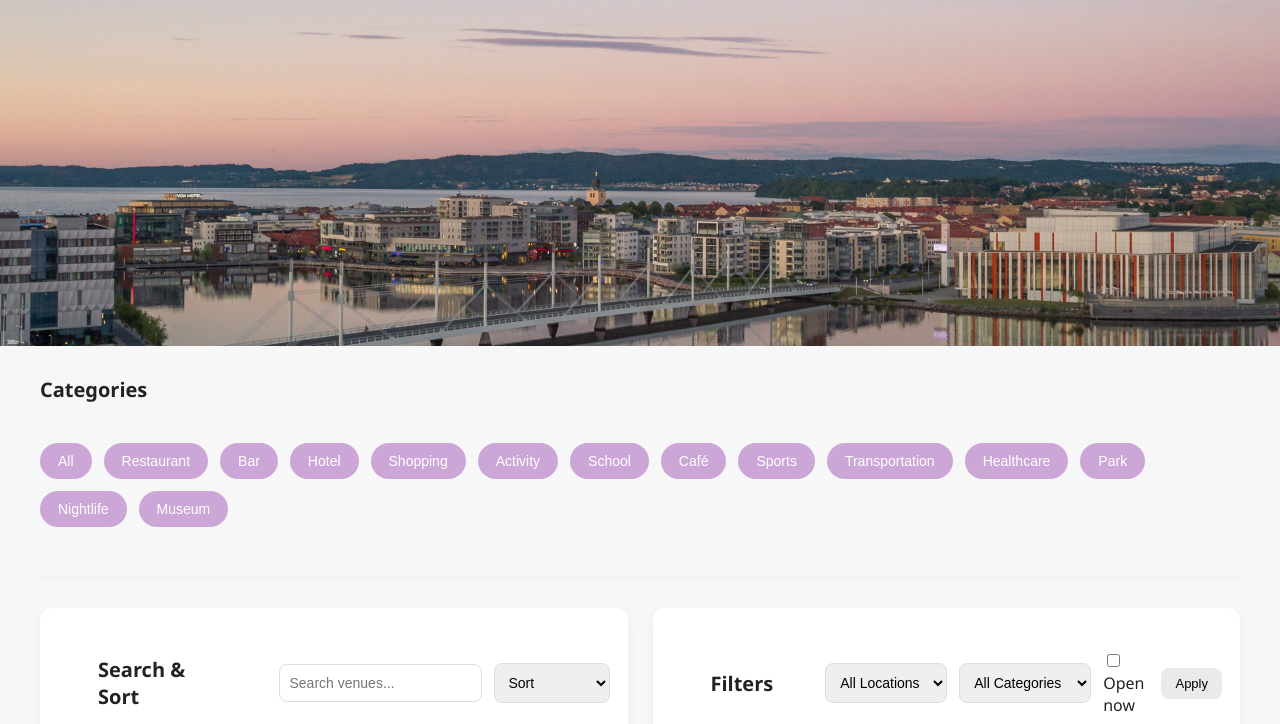
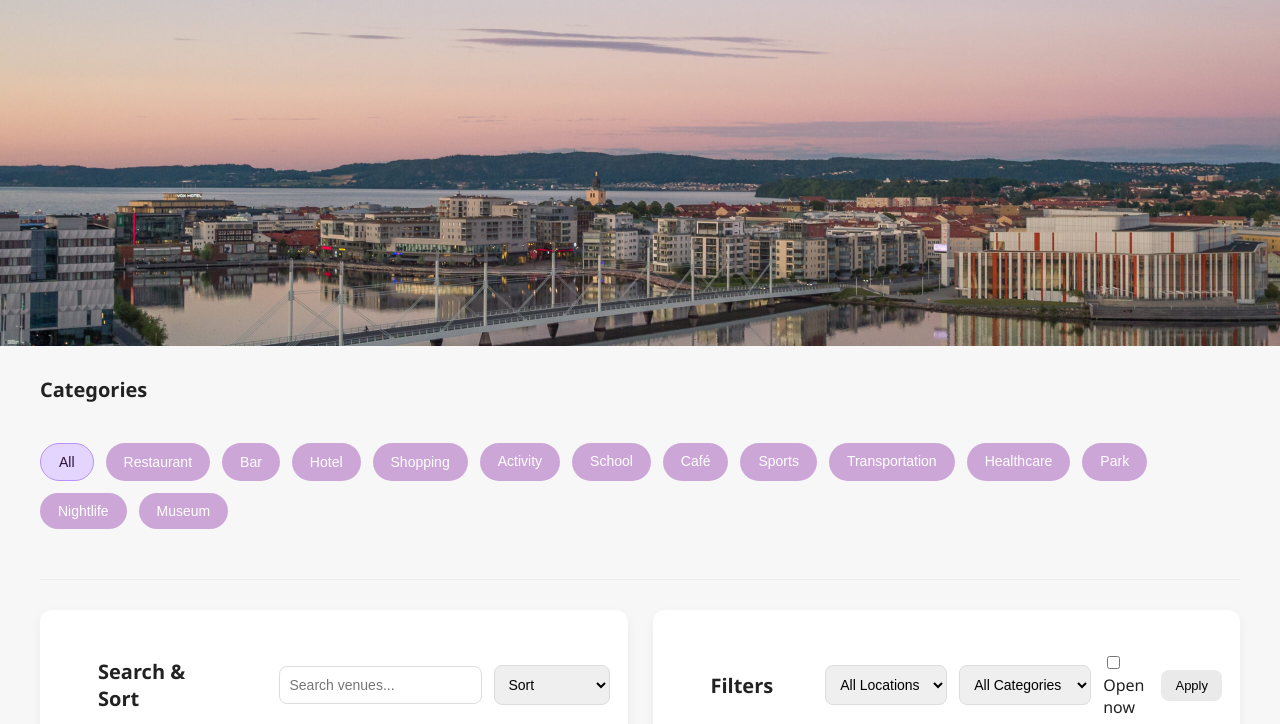
Before and after one commit to ju-nmd2023/Advanced-WebDev-Project, a plain HTML site: page frontend/index.html in a window 1280 px wide. Both pictures are taken after a click on the button "All". Shown: the part 76-800 px from the top of the page. Drawn offline with Linux system fonts and the light colour scheme; no server answers.

Commit message:
category buttons styled

```diff
--- a/frontend/index.html
+++ b/frontend/index.html
@@ -13,7 +13,7 @@
     <h2>Categories</h2>
 
     <div class="category-buttons">
-      <button onclick="filterCategory('')">All</button>
+      <!-- <button onclick="filterCategory('')">All</button>
 
       <button onclick="filterCategory('Restaurant')">Restaurant</button>
       <button onclick="filterCategory('Bar')">Bar</button>
@@ -27,7 +27,108 @@
       <button onclick="filterCategory('Healthcare')">Healthcare</button>
       <button onclick="filterCategory('Park')">Park</button>
       <button onclick="filterCategory('Nightlife')">Nightlife</button>
-      <button onclick="filterCategory('Museum')">Museum</button>
+      <button onclick="filterCategory('Museum')">Museum</button> -->
+
+      <button
+        class="category-btn"
+        data-category=""
+        onclick="filterCategory('', this)"
+      >
+        All
+      </button>
+
+      <button
+        class="category-btn"
+        data-category="Restaurant"
+        onclick="filterCategory('Restaurant', this)"
+      >
+        Restaurant
+      </button>
+      <button
+        class="category-btn"
+        data-category="Bar"
+        onclick="filterCategory('Bar', this)"
+      >
+        Bar
+      </button>
+      <button
+        class="category-btn"
+        data-category="Hotel"
+        onclick="filterCategory('Hotel', this)"
+      >
+        Hotel
+      </button>
+      <button
+        class="category-btn"
+        data-category="Shopping"
+        onclick="filterCategory('Shopping', this)"
+      >
+        Shopping
+      </button>
+
+      <button
+        class="category-btn extra-category"
+        data-category="Activity"
+        onclick="filterCategory('Activity', this)"
+      >
+        Activity
+      </button>
+      <button
+        class="category-btn extra-category"
+        data-category="School"
+        onclick="filterCategory('School', this)"
+      >
+        School
+      </button>
+      <button
+        class="category-btn extra-category"
+        data-category="Café"
+        onclick="filterCategory('Café', this)"
+      >
+        Café
+      </button>
+      <button
+        class="category-btn extra-category"
+        data-category="Sports"
+        onclick="filterCategory('Sports', this)"
+      >
+        Sports
+      </button>
+      <button
+        class="category-btn extra-category"
+        data-category="Transportation"
+        onclick="filterCategory('Transportation', this)"
+      >
+        Transportation
+      </button>
+      <button
+        class="category-btn extra-category"
+        data-category="Healthcare"
+        onclick="filterCategory('Healthcare', this)"
+      >
+        Healthcare
+      </button>
+      <button
+        class="category-btn extra-category"
+        data-category="Park"
+        onclick="filterCategory('Park', this)"
+      >
+        Park
+      </button>
+      <button
+        class="category-btn extra-category"
+        data-category="Nightlife"
+        onclick="filterCategory('Nightlife', this)"
+      >
+        Nightlife
+      </button>
+      <button
+        class="category-btn extra-category"
+        data-category="Museum"
+        onclick="filterCategory('Museum', this)"
+      >
+        Museum
+      </button>
     </div>
 
     <hr />
--- a/frontend/main.js
+++ b/frontend/main.js
@@ -187,9 +187,37 @@ async function deleteVenue(id) {
 }
 
 // FILTER CATEGORY
-function filterCategory(category) {
+function filterCategory(category, btn) {
   currentCategory = category;
   loadVenues();
+
+  // Visually toggle green active state on clicked buttons, but keep "All" neutral
+  if (btn) {
+    if (category === "") {
+      // Toggle a separate selected style for "All"
+      btn.classList.toggle("all-selected");
+    } else {
+      btn.classList.toggle("active");
+
+      // If any specific category is active, make sure "All" is not
+      const allBtn = document.querySelector(
+        '.category-buttons .category-btn[data-category=""]'
+      );
+      if (allBtn) {
+        allBtn.classList.remove("all-selected");
+      }
+    }
+  }
+
+  // Only the "All" button (empty category) controls showing/hiding extra buttons
+  const container = document.querySelector(".category-buttons");
+
+  if (!container) return;
+
+  if (category === "") {
+    // Toggle extra category visibility when clicking "All"
+    container.classList.toggle("show-more");
+  }
 }
 
 // LOCATION FILTER
@@ -290,3 +318,7 @@ function searchVenues() {
 
 // INITIAL LOAD
 loadVenues();
+document.addEventListener("DOMContentLoaded", () => {
+  // Mark initial category ("All") as active
+  setActiveCategoryButton(currentCategory);
+});
--- a/frontend/style.css
+++ b/frontend/style.css
@@ -181,11 +181,55 @@ h2 {
   color: white;
   font-size: 14px;
   cursor: pointer;
-  transition: 0.2s;
+  /*box-shadow: 0 2px 4px rgba(0, 0, 0, 0.06);*/
+  transition: background-color 0.2s ease, color 0.2s ease;
+}
+
+.category-btn[data-category=""] {
+  background: #ffffff;
+  color: #2e1037;
+  border: 1px solid #cda6d8;
+}
+
+.category-btn[data-category=""]:hover {
+  background: #f5ecff;
+  color: #2e1037;
+}
+
+/* "All" selected state: slightly darker than hover */
+.category-btn[data-category=""].all-selected {
+  background: #e4d5ff;
+  color: #2e1037;
+  border-color: #b890ff;
+}
+
+.category-btn[data-category=""].all-selected:hover {
+  background: #e4d5ff;
+}
+
+.category-btn.active {
+  background: #9cc762;
+  color: #1f3a12;
+}
+
+.extra-category {
+  display: none;
+}
+
+.category-buttons.show-more .extra-category {
+  display: inline-flex;
 }
 
 .category-buttons button:hover {
   background: #b78cc7;
+  /*transform: translateY(-1px);
+  box-shadow: 0 4px 10px rgba(0, 0, 0, 0.1);*/
+}
+
+/* Keep active buttons green even on hover */
+.category-btn.active:hover {
+  background: #9cc762;
+  color: #1f3a12;
 }
 
 /* SEARCH + FILTER AREA */
```
